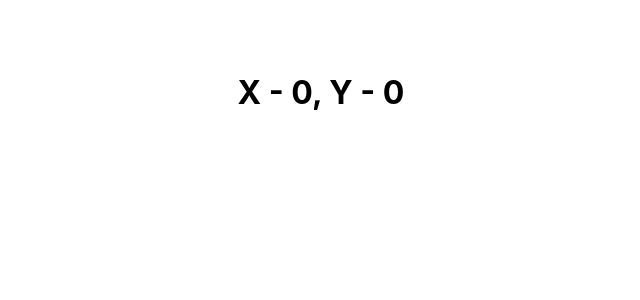
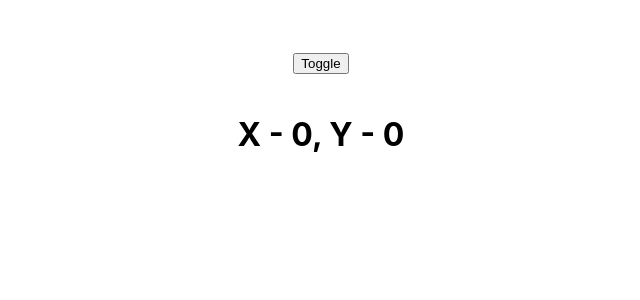
Before and after one commit to temesghentekeste/hooks-exploring, a React (Create React App) app: page / in a window 1280 px wide. Shown: the top 300 px of the page, without its empty margins (319-959 px from the left). Built offline with nearby package versions, Linux system fonts and the light colour scheme.

Commit message:
useEffect with cleanup

```diff
--- a/src/App.js
+++ b/src/App.js
@@ -7,12 +7,14 @@ import HookCounterFour from './components/HookCounterFour';
 import EffectHookCounterOne from './components/EffectHookCounterOne';
 import EffectHookCounterTwo from './components/EffectHookCounterTwo';
 import EffectHookCounterThree from './components/EffectHookCounterThree';
+import EffectHookFour from './components/EffectHookFour';
 
 function App() {
   return (
     <div className="App">
+      <EffectHookFour/>
+     {/*
       <EffectHookCounterThree/>
-     {/*
       <EffectHookCounterTwo/>
       <EffectHookCounterOne/>
       <HookCounterFour/>
--- a/src/components/EffectHookCounterThree.js
+++ b/src/components/EffectHookCounterThree.js
@@ -13,7 +13,13 @@ function EffectHookCounterThree() {
 
   useEffect(() => {
     console.log('useEffect called...');
-    window.addEventListener('mouseover', logMousePosition);
+    window.addEventListener('mousemove', logMousePosition);
+
+    return () => {
+      console.log('Component unmounting code...')
+      window.removeEventListener('mousemove', logMousePosition);
+    }
+
   }, []);
 
   return (
--- /dev/null
+++ b/src/components/EffectHookFour.js
@@ -0,0 +1,17 @@
+import React, {useState, useEffect} from 'react';
+import EffectHookCounterThree from './EffectHookCounterThree'
+
+function EffectHookCounterFour() {
+
+  const [display, setDisplay] = useState(true)
+
+  return (
+    <div>
+      <br/>
+      <button onClick={()=>setDisplay(!display)}>Toggle</button>
+      { display && <EffectHookCounterThree/>}
+    </div>
+  )
+}
+
+export default EffectHookCounterFour
```
Also changed, not shown: notes.txt.
